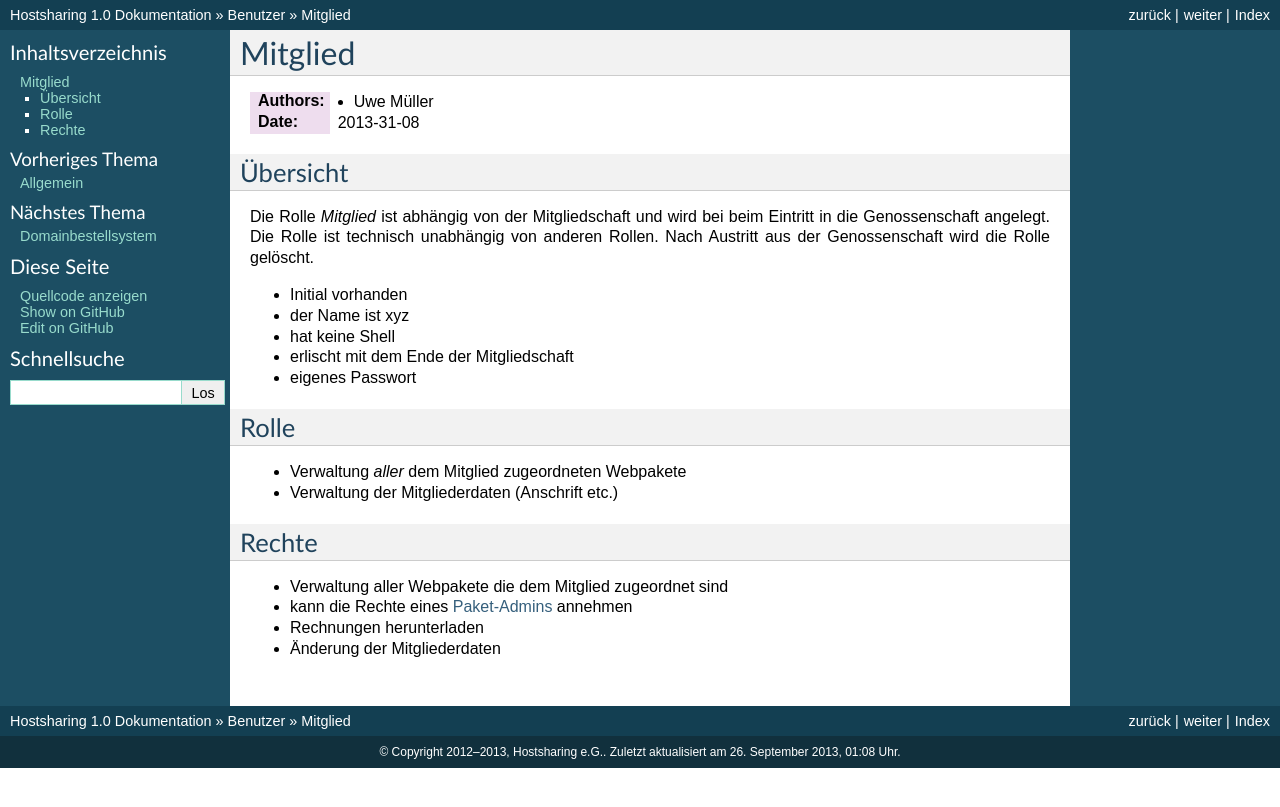
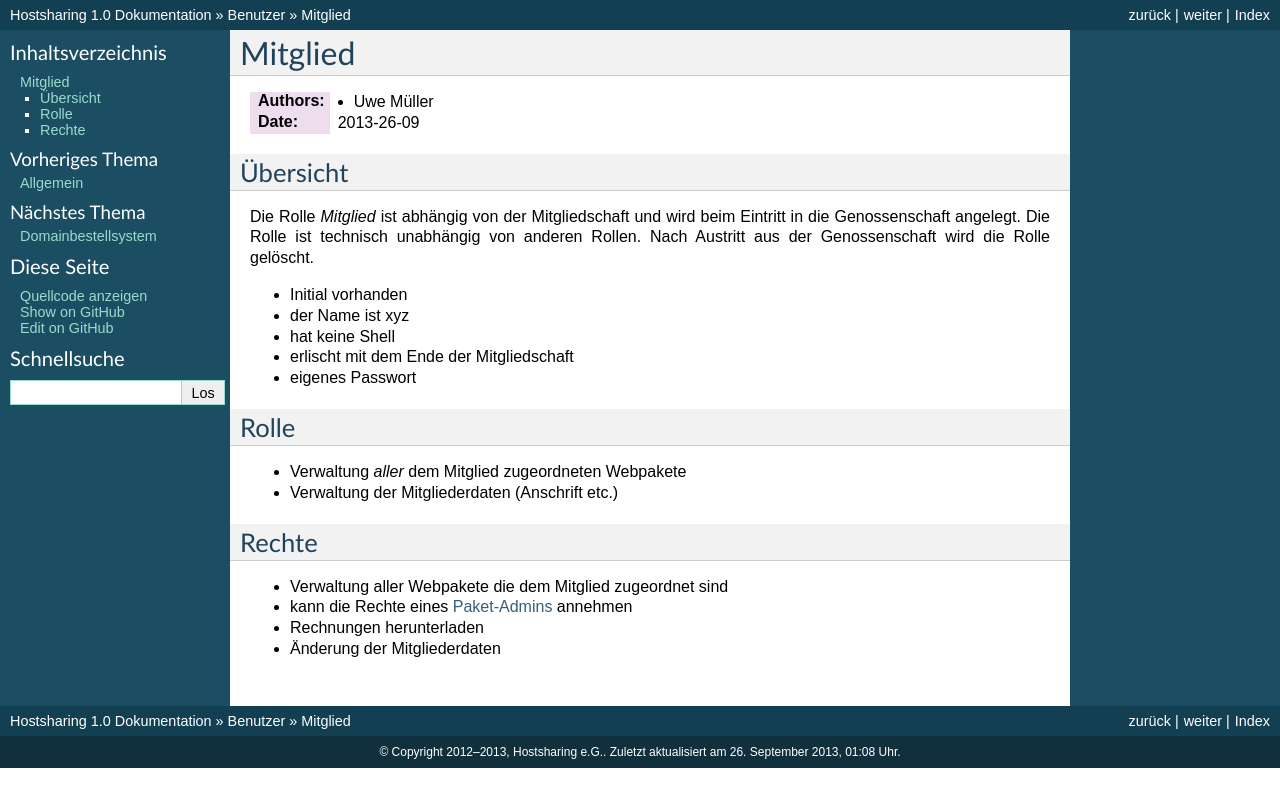
Before and after one commit to hostsharing/hs.docs.users, a Sphinx documentation site: the page built from source/account/mitglied.rst, in a window 1280 px wide. Shown: the top 807 px of the page. Built offline with Sphinx 7.4.7, drawn with Linux system fonts in a browser that asks for light colours; pages that are not in the unit, such as notebooks, are missing from menus.

Commit message:
typo change date

```diff
--- a/source/account/mitglied.rst
+++ b/source/account/mitglied.rst
@@ -3,14 +3,13 @@ Mitglied
 ========
 
 :Authors: - Uwe Müller
-:Date: 2013-31-08
+:Date: 2013-26-09
 
 Übersicht
 =========
 
-Die Rolle *Mitglied* ist abhängig von der Mitgliedschaft und wird bei beim Eintritt in die Genossenschaft angelegt. Die Rolle ist technisch unabhängig von anderen Rollen.
+Die Rolle *Mitglied* ist abhängig von der Mitgliedschaft und wird beim Eintritt in die Genossenschaft angelegt. Die Rolle ist technisch unabhängig von anderen Rollen.
 Nach Austritt aus der Genossenschaft wird die Rolle gelöscht.
-
 
 * Initial vorhanden
 * der Name ist xyz
```
